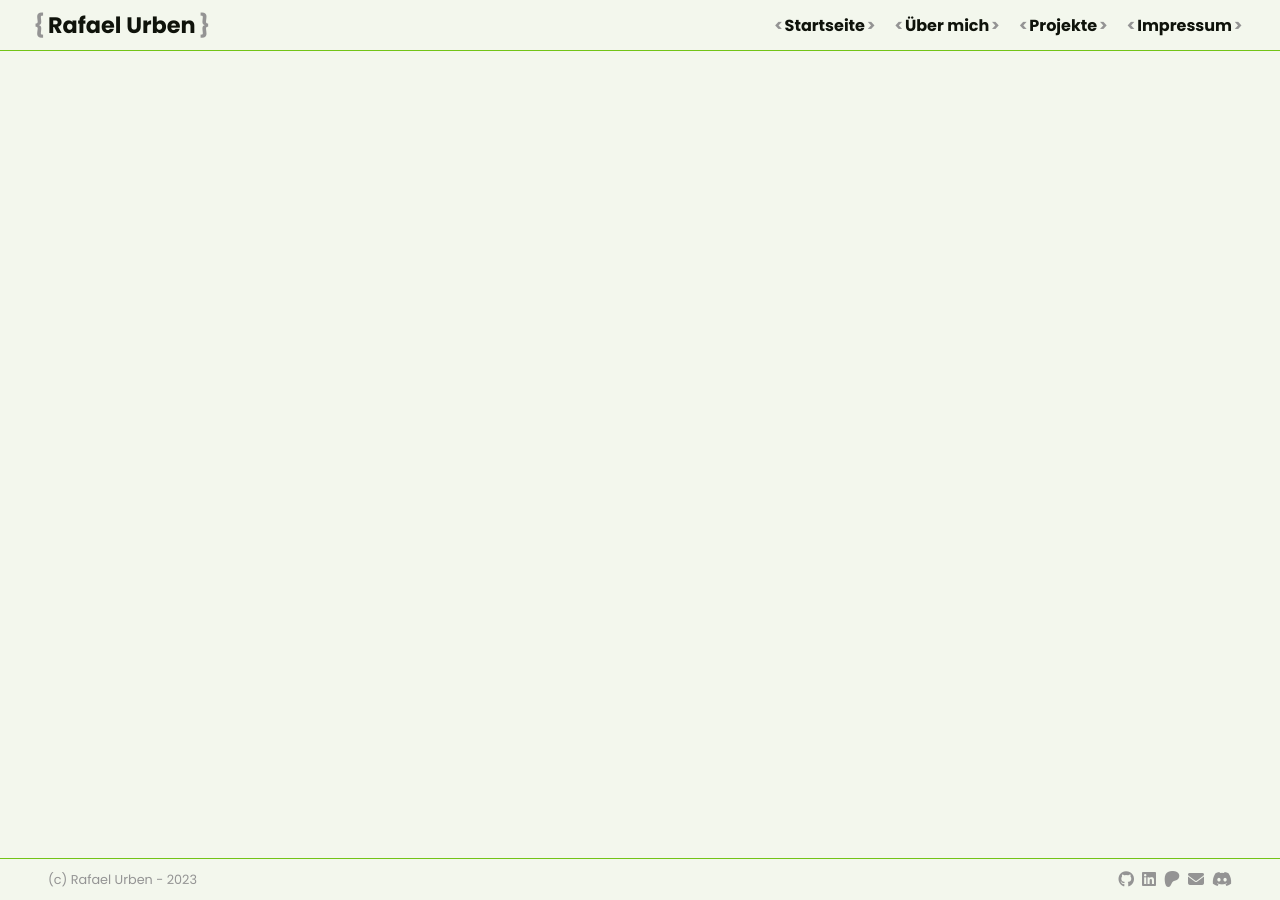
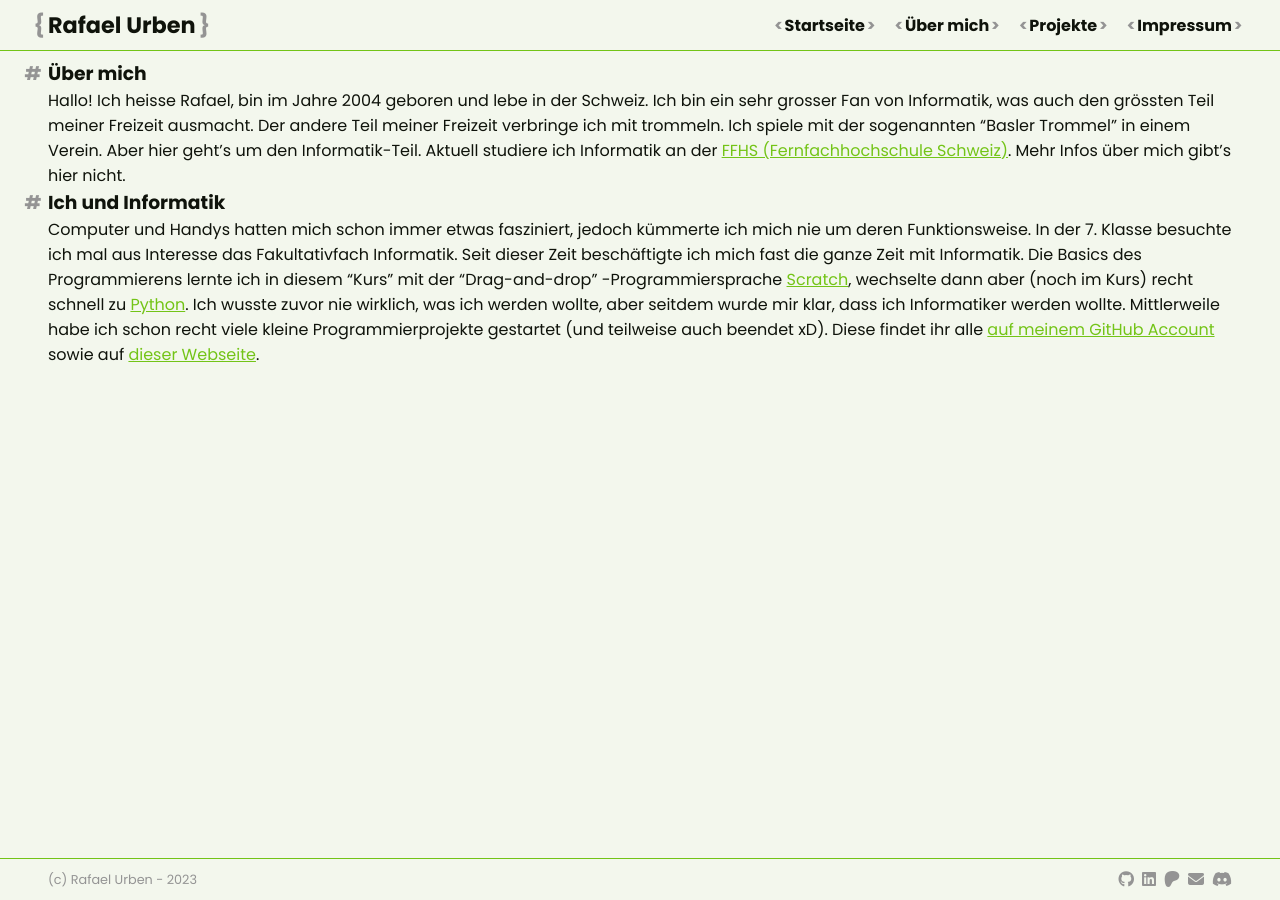
Before and after one commit to rafaelurben/rafaelurben.github.io, a Jekyll site: the page built from pages/about.md, in a window 1280 px wide. Built offline with Jekyll 4.4.1, drawn with Linux system fonts in a browser that asks for light colours.

Commit message:
Added about page

```diff
--- a/assets/css/main.css
+++ b/assets/css/main.css
@@ -222,7 +222,7 @@ body.nav-hidden {
 
 /* Elements */
 
-h2 {
+h3 {
     position: relative;
 
     &::before {
@@ -238,6 +238,15 @@ hr {
     position: absolute;
     left: 0;
     color: var(--accent)
+}
+
+a {
+    color: var(--accent);
+    text-decoration: underline;
+
+    &:hover {
+        filter: brightness(0.75);
+    }
 }
 
 /* Utils */
--- a/pages/about.html
+++ /dev/null
@@ -1,5 +0,0 @@
----
-layout: default
-permalink: /about/
-title: Über mich
----
--- /dev/null
+++ b/pages/about.md
@@ -0,0 +1,24 @@
+---
+layout: default
+permalink: /about/
+title: Über mich
+---
+
+### Über mich
+
+Hallo! Ich heisse Rafael, bin im Jahre 2004 geboren und lebe in der Schweiz. Ich bin ein sehr grosser Fan von
+Informatik, was auch den grössten Teil meiner Freizeit ausmacht. Der andere Teil meiner Freizeit verbringe ich mit
+trommeln. Ich spiele mit der sogenannten "Basler Trommel" in einem Verein. Aber hier geht's um den Informatik-Teil.
+Aktuell studiere ich Informatik an der [FFHS (Fernfachhochschule Schweiz)](https://www.ffhs.ch/de).
+Mehr Infos über mich gibt's hier nicht.
+
+### Ich und Informatik
+
+Computer und Handys hatten mich schon immer etwas fasziniert, jedoch kümmerte ich mich nie um deren Funktionsweise. In
+der 7. Klasse besuchte ich mal aus Interesse das Fakultativfach Informatik. Seit dieser Zeit beschäftigte ich mich fast
+die ganze Zeit mit Informatik. Die Basics des Programmierens lernte ich in diesem "Kurs" mit der "Drag-and-drop"
+-Programmiersprache [Scratch](https://scratch.mit.edu), wechselte dann aber (noch im Kurs) recht schnell
+zu [Python](https://python.org). Ich wusste zuvor nie wirklich, was ich werden wollte, aber seitdem wurde mir klar, dass
+ich Informatiker werden wollte. Mittlerweile habe ich schon recht viele kleine Programmierprojekte gestartet (und
+teilweise auch beendet xD). Diese findet ihr alle [auf meinem GitHub Account](https://github.com/rafaelurben) sowie auf
+[dieser Webseite](/projects/).
```
